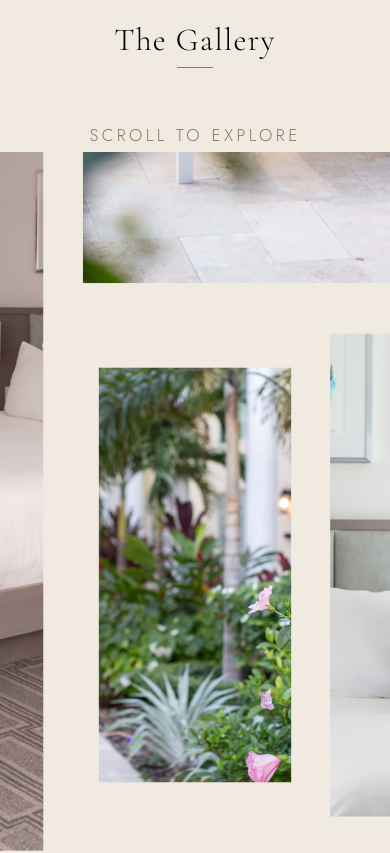
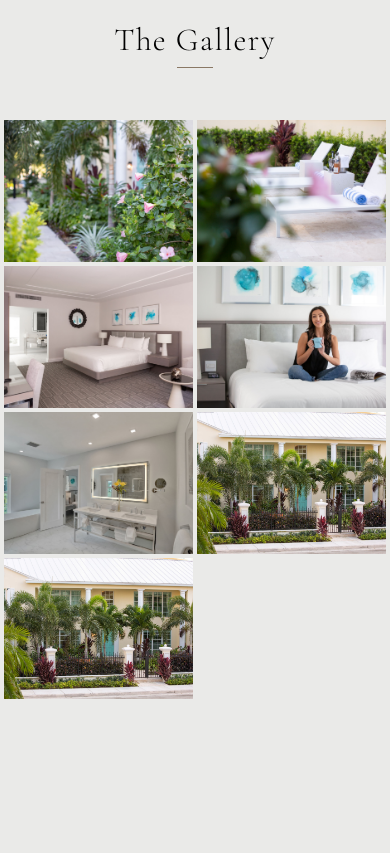
Before and after one commit to prakharbha/birch, a Next.js app: page / in a window 390 px wide. Shown: the part 1480-2333 px from the top of the page. Built offline with nearby package versions, Linux system fonts and the light colour scheme.

Commit message:
Update background to light stone grey option 1

```diff
--- a/app/globals.css
+++ b/app/globals.css
@@ -7,7 +7,12 @@
 
 /* ─── Design tokens ──────────────────────────────────────────── */
 :root {
-  --bg:     #F0EAE0;
+  /* Light Stone Grey Options */
+  --stone-1: #EAEAE8; /* Option 1: Pale, airy stone */
+  --stone-2: #E5E3E0; /* Option 2: Warm greige stone */
+  --stone-3: #DDDCDE; /* Option 3: Cool, slightly darker slate stone */
+
+  --bg:     var(--stone-1); /* Currently using Option 1 */
   --text:   #000000;
   --muted:  #000000;
   --rule:   #8A7865;
@@ -876,6 +881,99 @@ footer p {
   overflow: hidden;
 }
 
+/* ─── Mobile gallery ─────────────────────────────────────────── */
+.mobile-gallery {
+  display: none;
+}
+
+.mobile-gallery-grid {
+  display: grid;
+  grid-template-columns: repeat(2, 1fr);
+  gap: 4px;
+  padding: 0 4px;
+}
+
+.mobile-gallery-item {
+  position: relative;
+  aspect-ratio: 4 / 3;
+  overflow: hidden;
+  cursor: pointer;
+}
+
+.mobile-gallery-item img {
+  width: 100%;
+  height: 100%;
+  object-fit: cover;
+  display: block;
+  transition: transform 0.4s ease;
+}
+
+.mobile-gallery-item:hover img {
+  transform: scale(1.03);
+}
+
+/* ─── Lightbox ───────────────────────────────────────────────── */
+.lightbox-overlay {
+  position: fixed;
+  inset: 0;
+  z-index: 1000;
+  background: rgba(0, 0, 0, 0.95);
+  display: flex;
+  align-items: center;
+  justify-content: center;
+  cursor: pointer;
+}
+
+.lightbox-close {
+  position: absolute;
+  top: 24px;
+  right: 24px;
+  background: none;
+  border: none;
+  color: #fff;
+  font-size: 36px;
+  cursor: pointer;
+  padding: 8px;
+  line-height: 1;
+  opacity: 0.7;
+  transition: opacity 0.2s;
+}
+
+.lightbox-close:hover {
+  opacity: 1;
+}
+
+.lightbox-image {
+  max-width: 90vw;
+  max-height: 90vh;
+  object-fit: contain;
+  cursor: default;
+}
+
+/* ─── Responsive: hide zoom parallax, show mobile gallery ─────── */
+@media (max-width: 1023px) {
+  .mobile-gallery {
+    display: block;
+  }
+
+  /* Hide the scroll hint on mobile */
+  .gallery-scroll-hint--desktop {
+    display: none;
+  }
+
+  /* Hide zoom parallax gallery on mobile */
+  .zoom-sticky {
+    display: none;
+  }
+}
+
+/* Hide mobile gallery on desktop */
+@media (min-width: 1024px) {
+  .mobile-gallery {
+    display: none;
+  }
+}
+
 /* ─── Photos page grid ───────────────────────────────────────── */
 .photos-grid-section {
   padding: 0 3px 3px;
--- a/app/page.js
+++ b/app/page.js
@@ -68,7 +68,7 @@ export default function Home() {
       </section>
 
       {/* ── INTRO ────────────────────────────────────────────── */}
-      <section className="intro-section" style={{ background: 'linear-gradient(to right, #F4F1EC 0%, #F4F1EC 33.33%, #F2EFE9 33.33%, #F2EFE9 66.66%, #EFECE6 66.66%, #EFECE6 100%)' }}>
+      <section className="intro-section">
         <div className="prose">
           <h2>A Different Kind of Stay</h2>
           <div className="rule" />
--- /dev/null
+++ b/components/MobileGallery.js
@@ -0,0 +1,44 @@
+'use client'
+
+import { useState, useEffect } from 'react'
+
+// Lightbox component
+function Lightbox({ src, onClose }) {
+  useEffect(() => {
+    const handleEsc = (e) => {
+      if (e.key === 'Escape') onClose()
+    }
+    document.addEventListener('keydown', handleEsc)
+    document.body.style.overflow = 'hidden'
+    return () => {
+      document.removeEventListener('keydown', handleEsc)
+      document.body.style.overflow = ''
+    }
+  }, [onClose])
+
+  return (
+    <div className="lightbox-overlay" onClick={onClose}>
+      <button className="lightbox-close" onClick={onClose}>×</button>
+      {/* eslint-disable-next-line @next/next/no-img-element */}
+      <img src={src} alt="Birch House" className="lightbox-image" onClick={(e) => e.stopPropagation()} />
+    </div>
+  )
+}
+
+export default function MobileGallery({ images }) {
+  const [lightboxSrc, setLightboxSrc] = useState(null)
+
+  return (
+    <div className="mobile-gallery">
+      <div className="mobile-gallery-grid">
+        {images.slice(0, 7).map((src, i) => (
+          <div key={i} className="mobile-gallery-item" onClick={() => setLightboxSrc(src)}>
+            {/* eslint-disable-next-line @next/next/no-img-element */}
+            <img src={src} alt="Birch House" />
+          </div>
+        ))}
+      </div>
+      {lightboxSrc && <Lightbox src={lightboxSrc} onClose={() => setLightboxSrc(null)} />}
+    </div>
+  )
+}
--- a/components/PhotoGallery.js
+++ b/components/PhotoGallery.js
@@ -2,6 +2,7 @@
 
 import dynamic from 'next/dynamic'
 import Link from 'next/link'
+import MobileGallery from './MobileGallery'
 
 const ZoomParallax = dynamic(() => import('./ZoomParallax'), { ssr: false })
 
@@ -24,10 +25,13 @@ export default function PhotoGallery() {
         <p className="gallery-eyebrow">Birch House</p>
         <h2>The Gallery</h2>
         <div className="rule" />
-        <p className="gallery-scroll-hint">Scroll to explore</p>
+        <p className="gallery-scroll-hint gallery-scroll-hint--desktop">Scroll to explore</p>
       </div>
 
-      {/* Zoom parallax — exact same effect as personal-gallery-cv */}
+      {/* Mobile: simple grid gallery */}
+      <MobileGallery images={parallaxImages} />
+
+      {/* Desktop: Zoom parallax */}
       <ZoomParallax images={parallaxImages} />
 
       {/* Link to full photos page */}
--- a/components/ZoomParallax.js
+++ b/components/ZoomParallax.js
@@ -31,7 +31,7 @@ export default function ZoomParallax({ images }) {
   const scales = [scale4, scale5, scale6, scale5, scale6, scale8, scale9]
 
   return (
-    <div ref={container} style={{ position: 'relative', height: '300vh' }}>
+    <div ref={container} style={{ position: 'relative', height: '300vh' }} className="zoom-container">
       <div className="zoom-sticky">
         {images.slice(0, 7).map((src, i) => (
           <motion.div
```
